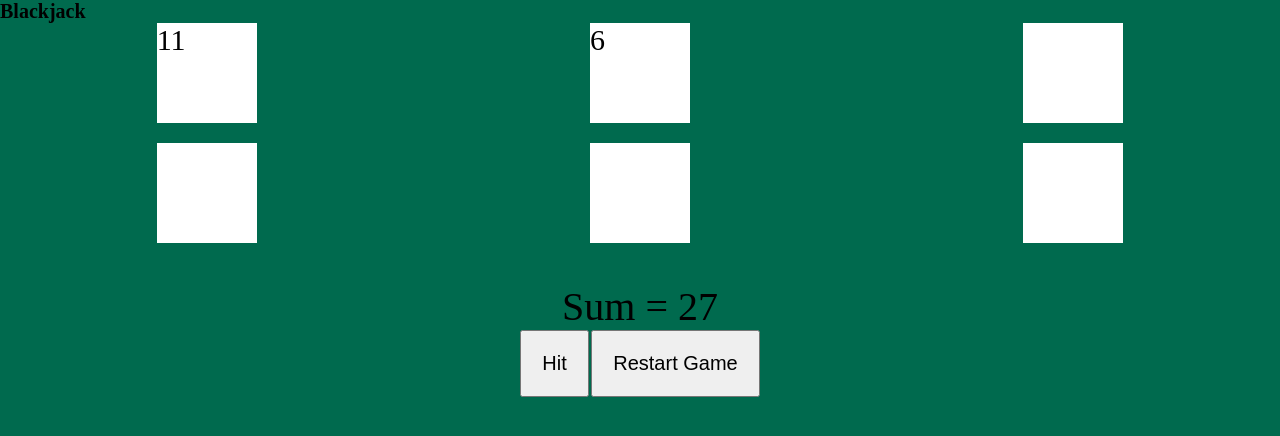
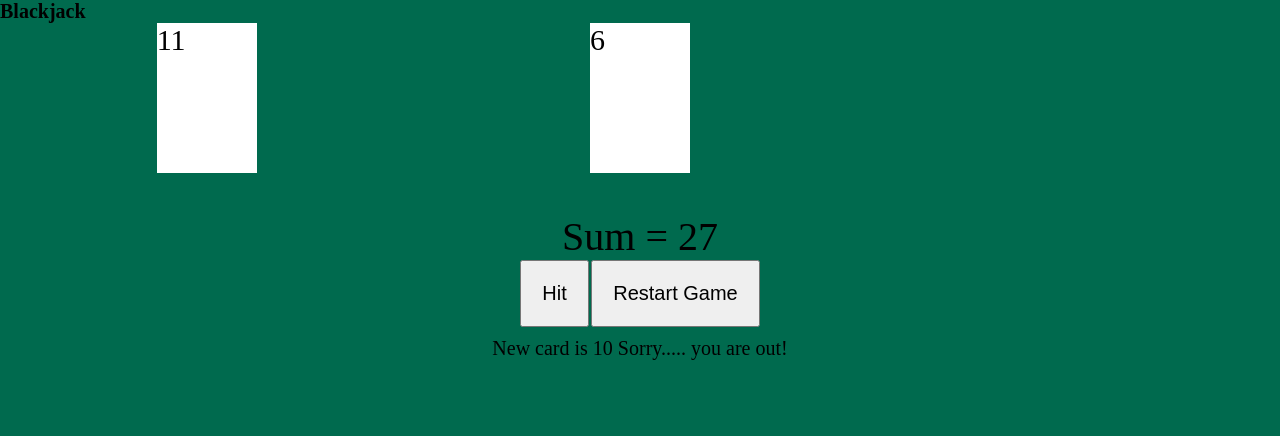
Before and after one commit to musinski/blackjackV1, a plain HTML site: page index.html in a window 1280 px wide. Both pictures are taken after a click on the button "Hit". Drawn offline with Linux system fonts and the light colour scheme.

Commit message:
Updated hit function and made small changes to page layout

```diff
--- a/index.html
+++ b/index.html
@@ -13,15 +13,12 @@
     <div class="container">
         <div class="cards" id="card1"></div>
         <div class="cards" id="card2"></div>
-        <div class="cards" id="card3"></div>
-        <div class="cards" id="card4"></div>
-        <div class="cards" id="card5"></div>
-        <div class="cards" id="card6"></div>
     </div>
     <div class="sum-btn-container">
         <div id="sum"></div>
         <button id="hit-btn" onclick="hit()">Hit</button>
         <button id="restart-btn" onclick="restartGame()">Restart Game</button>
+        <p id="dealer-output"></p>
     </div>
     <script src="script.js"></script>
 </body>
--- a/script.js
+++ b/script.js
@@ -32,7 +32,11 @@ function hit() {
 
         sum += newCard;
         console.log(newCard);
+        document.getElementById("dealer-output").textContent = "New card is " + newCard;
         document.getElementById("sum").textContent = "Sum = " + sum;
+        if (sum > 21) {
+            document.getElementById("dealer-output").textContent += " Sorry..... you are out!";
+        }
     } else {
         console.log("Sorry...You are out!")
     }
--- a/styles.css
+++ b/styles.css
@@ -23,7 +23,7 @@ body {
 }
 
 .cards {
-    height: 10rem;
+    height: 15rem;
     width: 10rem;
     background-color: #fff;
     font-size: 3rem;
@@ -47,3 +47,8 @@ body {
     padding: 2rem;
     font-size: 2rem;
 }
+
+#dealer-output {
+    font-size: 2rem;
+    margin-top: 1rem;
+}
```
